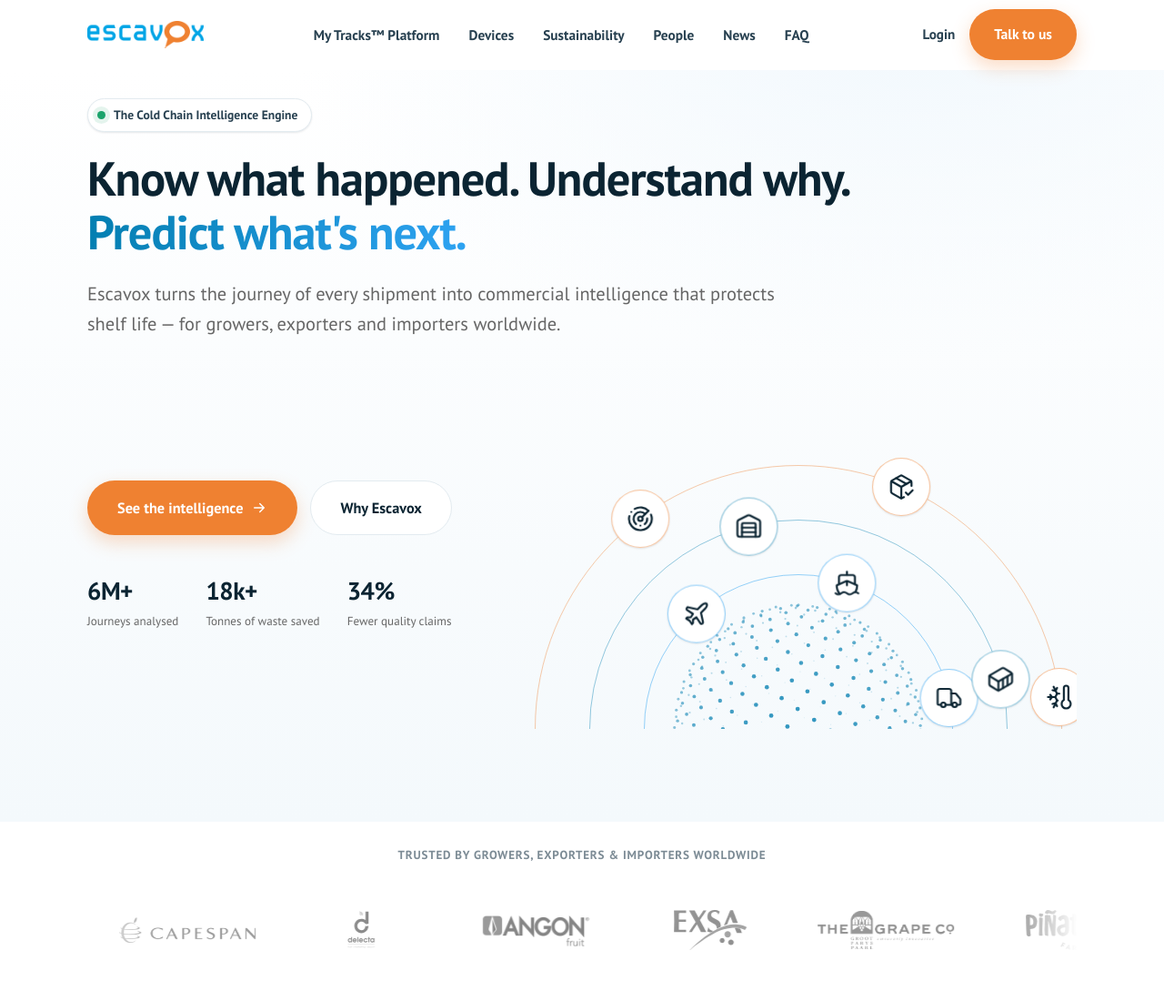
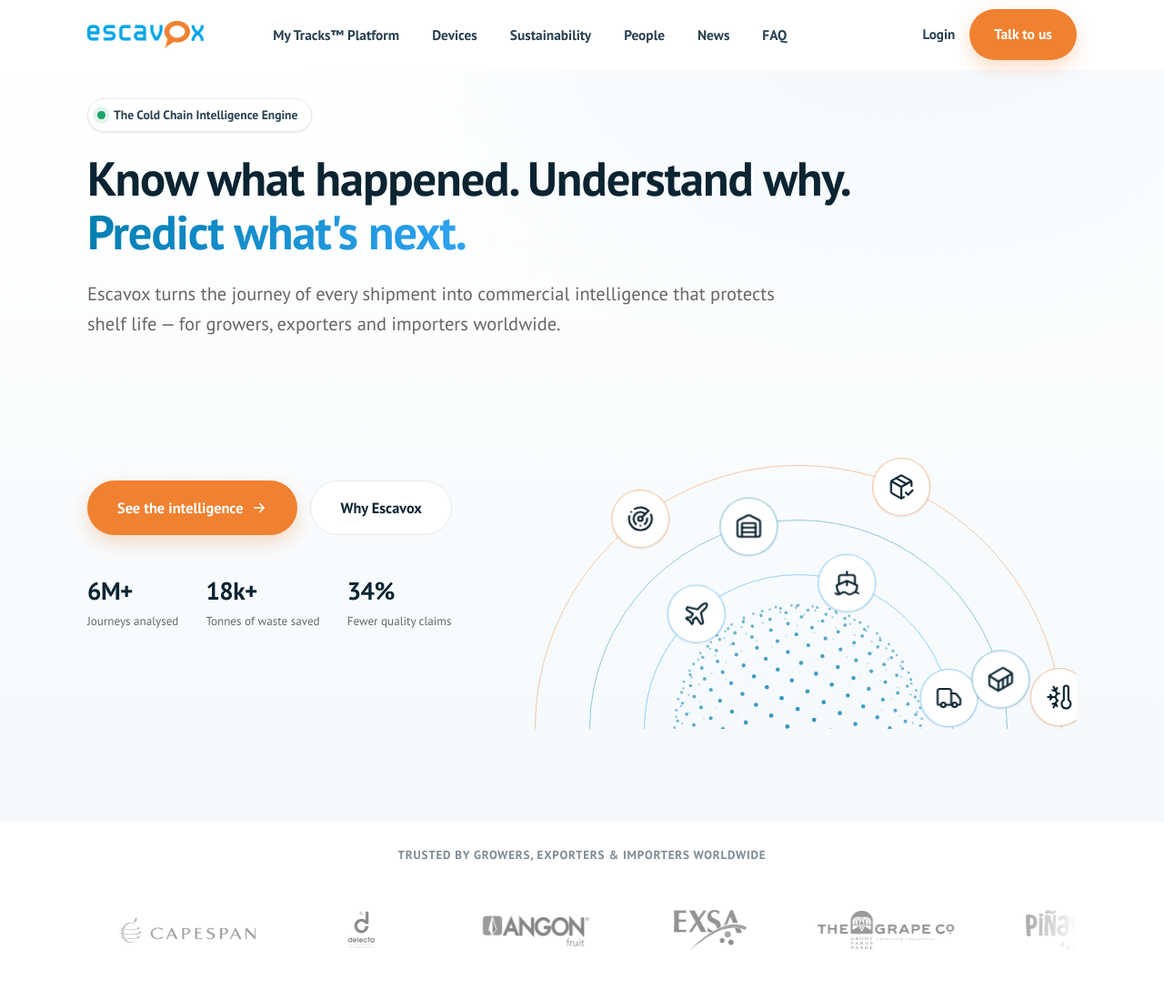
Before and after one commit to Escavox/escavox-website, a website: page index.html in a window 1280 px wide. Shown: the top 1100 px of the page at 91% size. Drawn offline with Linux system fonts and the light colour scheme; animation ran at ten frames a second.

Commit message:
Nav: left-align menu next to logo with roomier spacing (was squashed in centre)

```diff
--- a/css/styles.css
+++ b/css/styles.css
@@ -135,7 +135,7 @@
 .header.scrolled { border-color: var(--line); box-shadow: 0 4px 20px rgba(11,36,50,.05); }
 .nav { display: flex; align-items: center; justify-content: space-between; height: 76px; gap: 24px; }
 .nav-logo img { height: 30px; width: auto; }
-.nav-menu { display: flex; align-items: center; gap: 4px; }
+.nav-menu { display: flex; align-items: center; gap: 8px; margin-right: auto; margin-left: clamp(16px, 3vw, 48px); }
 .nav-menu a {
   font-family: var(--font-head); font-weight: 600; font-size: .96rem; color: var(--ink-700);
   padding: 9px 14px; border-radius: var(--r-pill); transition: color .16s ease, background .16s ease;
```
